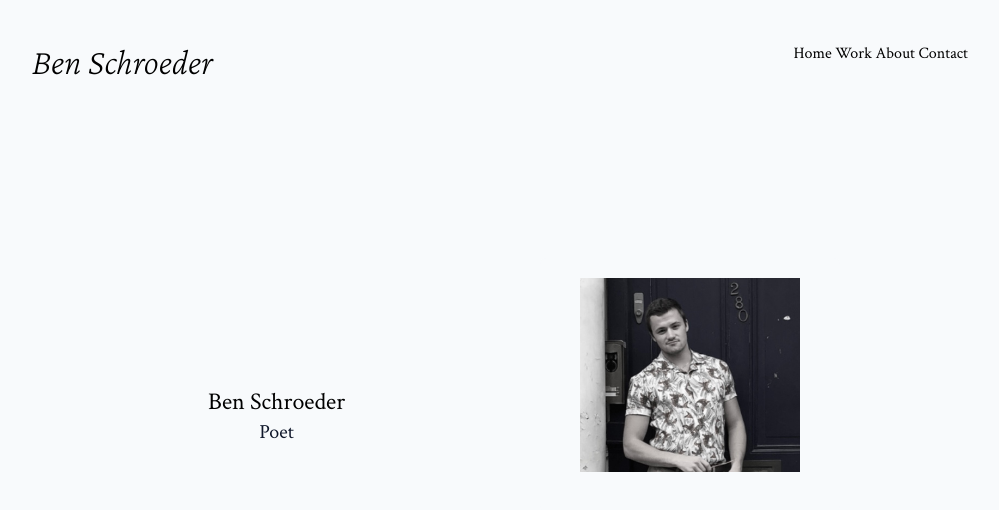
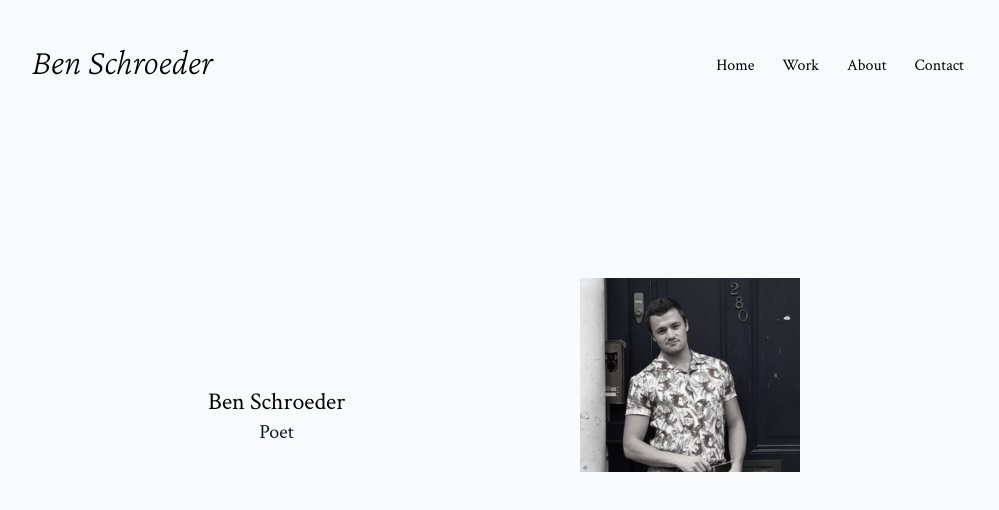
Before and after one commit to goldet/benspoetryapp, a Next.js app: page / in a window 1280 px wide. Shown: the top 510 px of the page, without its empty margins (140-1139 px from the left). Built offline with nearby package versions, Linux system fonts and the light colour scheme; a web font is replaced by a local one.

Commit message:
fix and style desktop menu

```diff
--- a/components/navbar/MenuBig.jsx
+++ b/components/navbar/MenuBig.jsx
@@ -1,18 +1,43 @@
+import Link from "next/link";
 import DropdownMenu from "../utility/DropdownMenu";
-import SectionsBig from "./SectionsBig";
 
-const MenuBig = ({ dropdown, setDropdown }) => {
+const MenuBig = ({ dropdown, setDropdown, isWide, reference }) => {
+  return (
+    <>
+      <div className="flex gap-6 items-center" ref={reference}>
+        <li className="h-6 pt-1 hover:underline pr-1">
+          <Link href="/">Home</Link>
+        </li>
 
-  return (
-    <div>
-      {!dropdown && <SectionsBig setDropdown={setDropdown} />}
-      {dropdown === "work" && (
-        <DropdownMenu name="work" slugs={["poetry", "essays"]} />
-      )}
-      {dropdown === "about" && (
-        <DropdownMenu name="about" slugs={["bio", "cv"]} />
-      )}
-    </div>
+        <div className="h-6 pt-1">
+          <button className="hover:underline pr-1" onClick={() => setDropdown("work")}>Work</button>
+          {dropdown === "work" && (
+            <DropdownMenu
+              name="work"
+              slugs={["poetry", "essays"]}
+              isWide={isWide}
+              setDropdown={setDropdown}
+            />
+          )}
+        </div>
+
+        <div className="h-6 pt-1">
+          <button className="hover:underline pr-1" onClick={() => setDropdown("about")}>About </button>
+          {dropdown === "about" && (
+            <DropdownMenu
+              name="about"
+              slugs={["bio", "cv"]}
+              isWide={isWide}
+              setDropdown={setDropdown}
+            />
+          )}
+        </div>
+
+        <li className="h-6 pt-1 hover:underline pr-1">
+          <Link href="/contact"> Contact</Link>
+        </li>
+      </div>
+    </>
   );
 };
 
--- a/components/navbar/Navbar.jsx
+++ b/components/navbar/Navbar.jsx
@@ -42,9 +42,9 @@ const Navbar = () => {
         </h2>
 
         {isWide ? (
-          <div ref={ref}>
-            <MenuBig dropdown={dropdown} setDropdown={setDropdown} />
-          </div>
+          // <div ref={ref} >
+            <MenuBig reference={ref}  dropdown={dropdown} setDropdown={setDropdown} isWide={isWide} />
+          // </div>
 
         ) : (
           <div ref={ref} className="relative">
--- a/components/navbar/SectionsBig.jsx
+++ b/components/navbar/SectionsBig.jsx
@@ -1,29 +1,25 @@
 import Link from "next/link";
-import styles from "../../styles/menuAnimation.module.css";
-
 
 const SectionsBig = ({ setDropdown }) => {
   return (
     <>
-          <div>
-          <li className="inline">
+        <li>
           <Link href="/">Home</Link>
         </li>
 
-          <li className="inline">  {/* NEED TO PUT THIS BACK IN! {styles.reveal} style={{ "--i": "1" }} */}
+        <li>
           <button onClick={() => setDropdown("work")}>Work</button>
         </li>
 
-          <li className="inline">  {/* NEED TO PUT THIS BACK IN! {styles.reveal} style={{ "--i": "2" }} */}
+        <li>
           <button onClick={() => setDropdown("about")}>About </button>
         </li>
 
-          <li className="inline">
+        <li>
           <Link href="/contact"> Contact</Link>
         </li>
-          </div>
     </>
-  )
+  );
 };
 
 export default SectionsBig;
--- a/components/utility/DropdownMenu.jsx
+++ b/components/utility/DropdownMenu.jsx
@@ -1,14 +1,14 @@
 import Link from "next/link";
 import styles from "../../styles/menuAnimation.module.css";
 
-const DropdownMenu = ({ name, slugs, setMainMenu }) => {
+const DropdownMenu = ({ name, slugs, setMainMenu, isWide, setDropdown }) => {
   const capitalizeFirstLetter = (string) =>
     string.charAt(0).toUpperCase() + string.slice(1);
 
   return (
     <>
       {slugs.map((slug, i) => (
-        <li key={slug} className={styles.reveal} style={{ "--i": `${i}` }} onClick={() => setMainMenu(false)}>
+        <li key={slug} className={styles.reveal} style={{ "--i": `${i}` }} onClick={() => isWide ? setDropdown(null) : setMainMenu(false)}>
           <Link href={`/${name}/${slug}`}>
             {capitalizeFirstLetter(slug)}
           </Link>
--- a/styles/global.css
+++ b/styles/global.css
@@ -21,3 +21,7 @@ body {
   margin: 10px auto;
   max-width: 1000px;
 }
+
+li {
+  list-style: none;
+}
```
Lines whose indentation alone changed are shown as unchanged.
